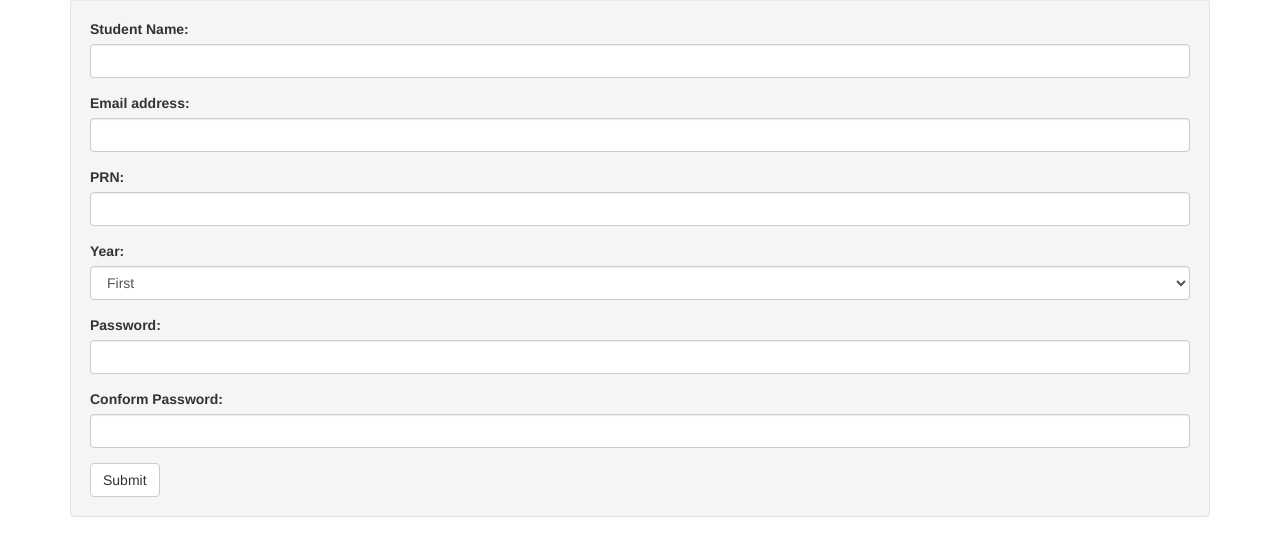
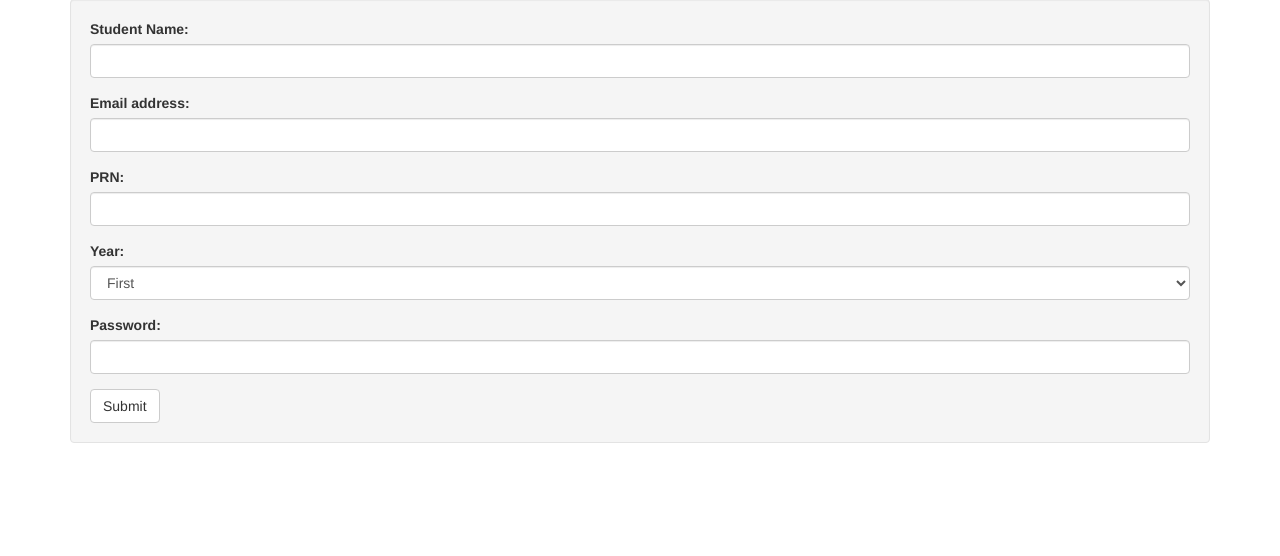
Before and after one commit to ArijeetWebonise/college-portal, a PHP site: page /register.php in a window 1280 px wide. Shown: the part 123-679 px from the top of the page. Run offline with PHP 8.4, Linux system fonts and the light colour scheme; some libraries are stand-ins or nearby versions.

Commit message:
register update

```diff
--- a/register.php
+++ b/register.php
@@ -1,18 +1,19 @@
 <?php require_once('header.php'); ?>
 <?php require_once('phpClass/SQLClass.php'); ?>
+<script type="text/javascript" src="js/validation.js"></script>
 	<div class="container">
-		<form class="well" action="registerserver.php" method="post">
+		<form class="well" onsubmit="return validate();" action="registerserver.php" method="post">
 			<div class="form-group">
 				<label for="sname">Student Name:</label>
-				<input type="text" name="sname" class="form-control" id="sname">
+				<input type="text" name="sname" class="form-control" id="sname" required>
 			</div>
 			<div class="form-group">
 				<label for="email">Email address:</label>
-				<input type="email" name="email" class="form-control" id="email">
+				<input type="email" name="email" class="form-control" id="email" required>
 			</div>
 			<div class="form-group">
 				<label for="PRN">PRN:</label>
-				<input type="number" name="prn" class="form-control" id="PRN">
+				<input type="number" name="prn" class="form-control" id="PRN" required>
 			</div>
 			<div class="form-group">
 				<label for="year">Year:</label>
@@ -25,11 +26,7 @@
 			</div>
 			<div class="form-group">
 				<label for="pwd">Password:</label>
-				<input type="Password" name="pass" class="form-control" id="pwd">
-			</div>
-			<div class="form-group">
-				<label for="pwd">Conform Password:</label>
-				<input type="Password" name="pass1" class="form-control" id="pwd1">
+				<input type="Password" name="pass" class="form-control" id="pwd" required>
 			</div>
 			<button type="submit" class="btn btn-default">Submit</button>
 		</form>
```
